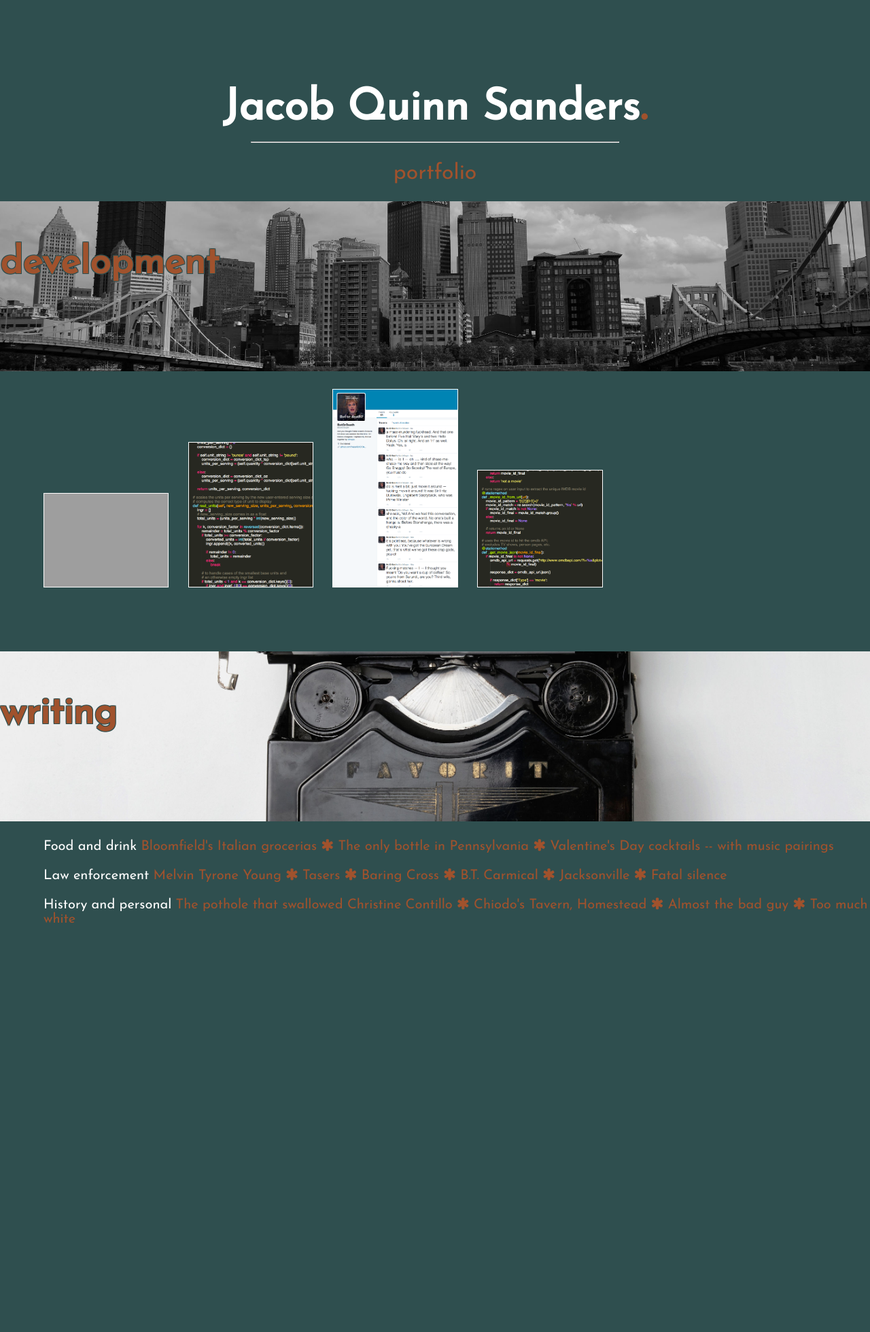
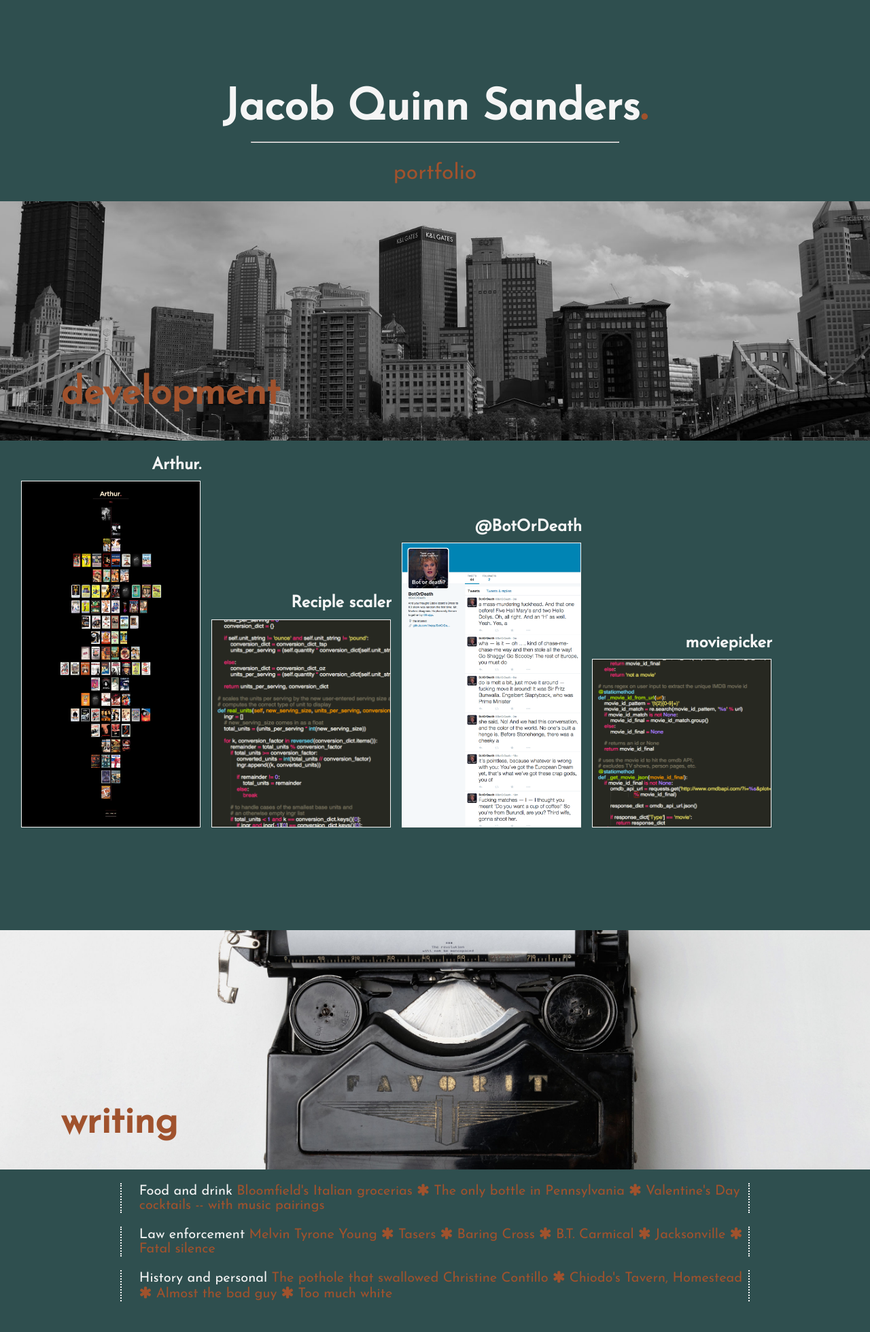
Before and after one commit to thejqs/portfolio, a Django app: page /portfolio/ in a window 1280 px wide. Shown: the whole page at 68% size. Before the commit the page ends 1358 px from the top, so only its background shows below. Run offline with Django 3.2, Linux system fonts and the light colour scheme; some libraries are stand-ins or nearby versions; some web fonts are replaced; grey boxes are pictures that could not be loaded.

Commit message:
this thing might actually be coming together

```diff
--- a/main/static/css/thejqs.css
+++ b/main/static/css/thejqs.css
@@ -1,5 +1,5 @@
 .container {
-    max-width: 1500px;
+    max-width: 1700px;
     margin: 0 auto;
 }
 
@@ -13,11 +13,11 @@ section.module h2 {
 }
 
 section.module.dev {
-    margin-bottom: 40px;
+    margin-bottom: 4%;
 }
 
 section.module.content {
-    margin-bottom: 40px;
+    margin-bottom: 4%;
 }
 
 body {
@@ -26,17 +26,18 @@ body {
 }
 
 section.module.parallax {
-    height: 250px;
+    height: 65%;
     background-position: 50% 50%;
     background-repeat: no-repeat;
     background-attachment: fixed;
-    margin-bottom: 2%;
+    margin-bottom: 3
+    %;
     /*border: 1px solid blue;*/
 }
 
 section.module.parallax1 {
-    background-image: url("../img/pgh.jpg");
-    background-size: 100%;
+    background-image: url("../img/pgh2.jpg");
+    background-size: 125%;
 }
 
 section.module.parallax2 {
@@ -57,6 +58,15 @@ h2 {
     display: inline-block;
 }
 
+h3 {
+    color: #F5F5F5;
+    font-family: "Josefin Sans";
+    font-size: 150%;
+    margin-bottom: 2%;
+    text-align: right;
+    width: 98%;
+}
+
 span {
     color: #A0522D;
 }
@@ -68,13 +78,14 @@ span {
     text-align: center;
     margin: auto;
     width: 65%;
-    color: #ffffff;
-    /*border-bottom: 1px solid #ffffff;*/
+    color: #F5F5F5;
+;
 }
 
 .thejqs-link {
     text-decoration: none;
-    color: #ffffff;
+    color: #F5F5F5;
+;
 }
 
 .thejqs-choice {
@@ -97,7 +108,7 @@ span {
 }
 
 .thejqs-words {
-    color: #ffffff;
+    color: #F5F5F5;
     text-align: center;
     width: 75%;
     font-family: "Josefin Sans";
@@ -107,9 +118,9 @@ span {
 }
 
 .about-words {
-    color: #ffffff;
+    color: #F5F5F5;
     text-align: left;
-    width: 75%;
+    width: 50%;
     font-family: "Josefin Sans";
     font-size: 150%;
     margin: auto;
@@ -127,18 +138,19 @@ span {
     margin-bottom: 2%;
 }
 
-.dev {
-    margin-left: 5%;
+.portfolio-image {
+    width: 95%;
+    display: inline;
+    margin: 2%;
+    /*for media query: margin-top: 2%;*/
+    border: 1px solid #F5F5F5;
 }
 
-.portfolio-image {
-    width: 15%;
+.dev-work {
+    width: 22%;
     display: inline-block;
-    margin-left: 0;
-    margin-right: 2%;
-    /*for media query: margin-top: 2%;*/
-    border: 1px solid #ffffff;
 }
+
 
 .me {
     height: 300px;
@@ -154,15 +166,17 @@ span {
 
 .portfolio-header {
     font-family: "Josefin Sans", sans-serif;
+    display: inline-block;
+    margin-left: 7%;
+    margin-top: 20%;
     font-size: 350%;
-    text-align: right;
+    text-align: center;
     color: #A0522D;
-    margin-top: 5%;
-    text-shadow:
+/*    text-shadow:
     -1px -1px 0 #2F4F4F,
     1px -1px 0 #2F4F4F,
     -1px 1px 0 #2F4F4F,
-    1px 1px 0 #2F4F4F;
+    1px 1px 0 #2F4F4F;*/
     /*margin-bottom: 1%;*/
 }
 
@@ -184,22 +198,35 @@ ul p {
     width: 20%;
     display: block;
     margin: auto;
+    padding-top: 2%;
 }
 
 .dev {
     margin-bottom: 7%;
+    display: inline-block;
+    margin-left: 2%;
 }
 
 .writing {
     padding-bottom: 2%;
 }
 
+/*#dev {
+    color: #F5F5F5;
+}*/
+
 .writing-details {
     font-family: "Josefin Sans", sans-serif;
     font-size: 125%;
-    color: #ffffff;
+    color: #F5F5F5;
     line-height: 105%;
-    margin-left: 5%;
+    margin-left: auto;
+    margin-right: auto;
+    padding-left: 2%;
+    width: 70%;
+    border-right: 2px dotted #F5F5F5;
+    border-left: 2px dotted #F5F5F5;
+
 }
 
 .writing-story {
--- a/main/templates/portfolio.html
+++ b/main/templates/portfolio.html
@@ -8,22 +8,35 @@
 
     <section class="module parallax parallax1">
     <div class="container">
-    <h2 class="portfolio-header">development</h2>
+    <h2 id="dev" class="portfolio-header">development</h2>
     </div>
     </section>
 
     <section class="module content">
     <div class="container dev">
-    <a href="http://arthur.thejqs.com" target="_blank"><img class="portfolio-image" src="{% static 'img/arthur_film1.jpg' %}" alt=""></a>
-    <a href="http://github.com/thejqs/recipes" target="_blank"><img class="portfolio-image" src="{% static 'img/recipe_scaler.png' %}" alt=""></a>
-    <a href="https://twitter.com/BotOrDeath" target="_blank"><img class="portfolio-image" src="{% static 'img/BotOrDeath.png' %}" alt=""></a>
-    <a href="http://github.com/mosbasik/moviepicker" target="_blank"><img class="portfolio-image" src="{% static 'img/moviepicker.png' %}" alt=""></a>
+
+    <div id="arthur" class="dev-work">
+    <h3>Arthur.</h3><a href="http://arthur.thejqs.com" target="_blank"><img class="portfolio-image" src="{% static 'img/arthur_film1.jpg' %}" alt=""></a>
+    </div>
+
+    <div id="recipes" class="dev-work">
+    <h3>Reciple scaler</h3><a href="http://github.com/thejqs/recipes" target="_blank"><img class="portfolio-image" src="{% static 'img/recipe_scaler.png' %}" alt=""></a>
+    </div>
+
+    <div id="izzard" class="dev-work">
+    <h3>@BotOrDeath</h3><a href="https://twitter.com/BotOrDeath" target="_blank"><img class="portfolio-image" src="{% static 'img/BotOrDeath.png' %}" alt=""></a>
+    </div>
+
+    <div id="moviepicker" class="dev-work">
+    <h3>moviepicker</h3><a href="http://github.com/mosbasik/moviepicker" target="_blank"><img class="portfolio-image" src="{% static 'img/moviepicker.png' %}" alt=""></a>
+    </div>
+
     </div>
     </section>
 
     <section class="module parallax parallax2">
     <div class="container">
-    <h2 class="portfolio-header">writing</h2>
+    <h2 id="writing" class="portfolio-header">writing</h2>
     </div>
     </section>
 
--- a/main/templates/thejqs.html
+++ b/main/templates/thejqs.html
@@ -7,6 +7,5 @@
     </div>
 
     <img class="initials" src="{% static 'img/initials.png' %}" alt="">
-{#         <p class="thejqs-front">Um. Hi. I make internets. Badly.</p> #}
 
 {% endblock %}
```
Also changed, not shown: main/static/img/arthur_film1.jpg (added), main/static/img/pgh2.jpg (added).
